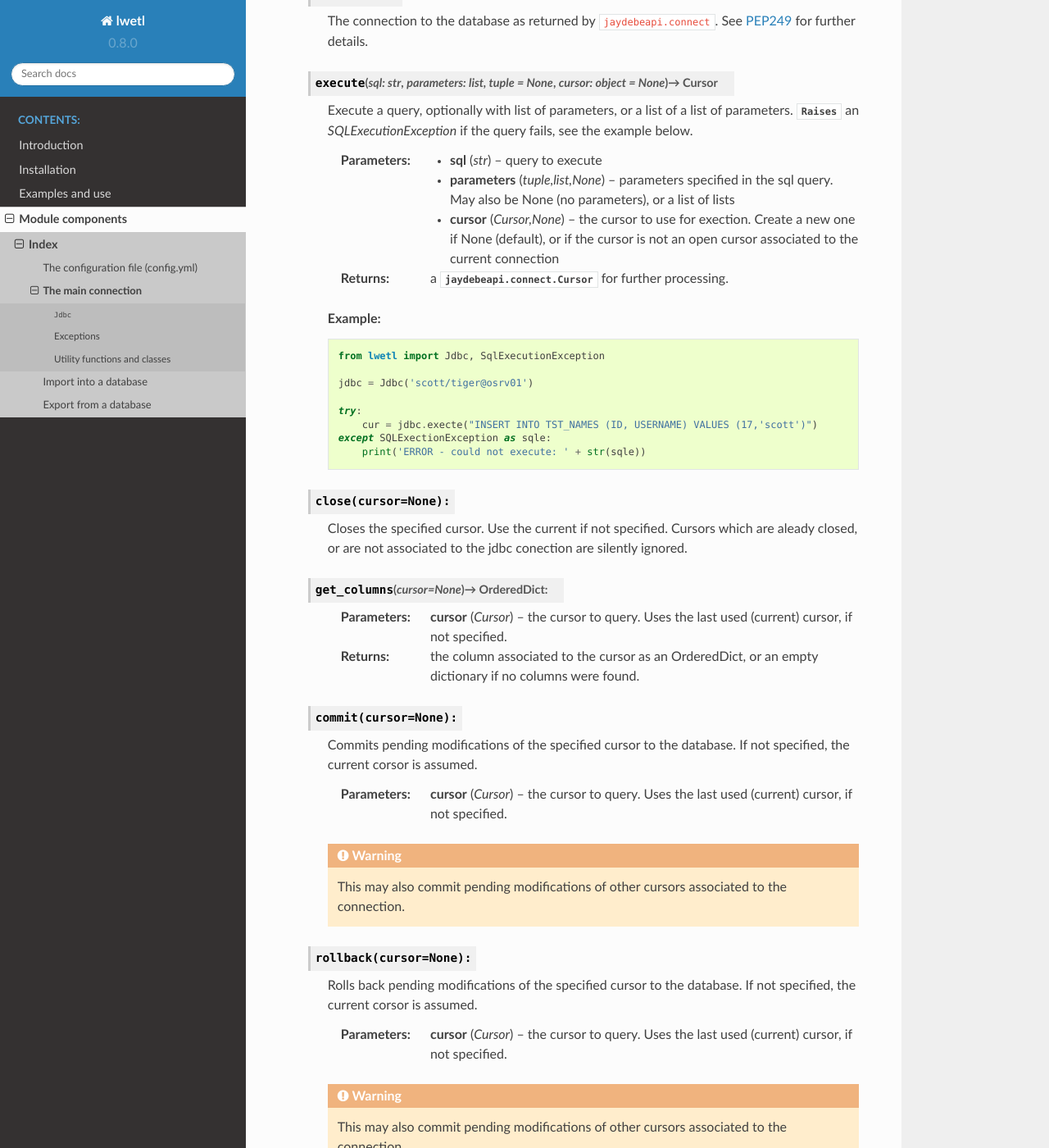
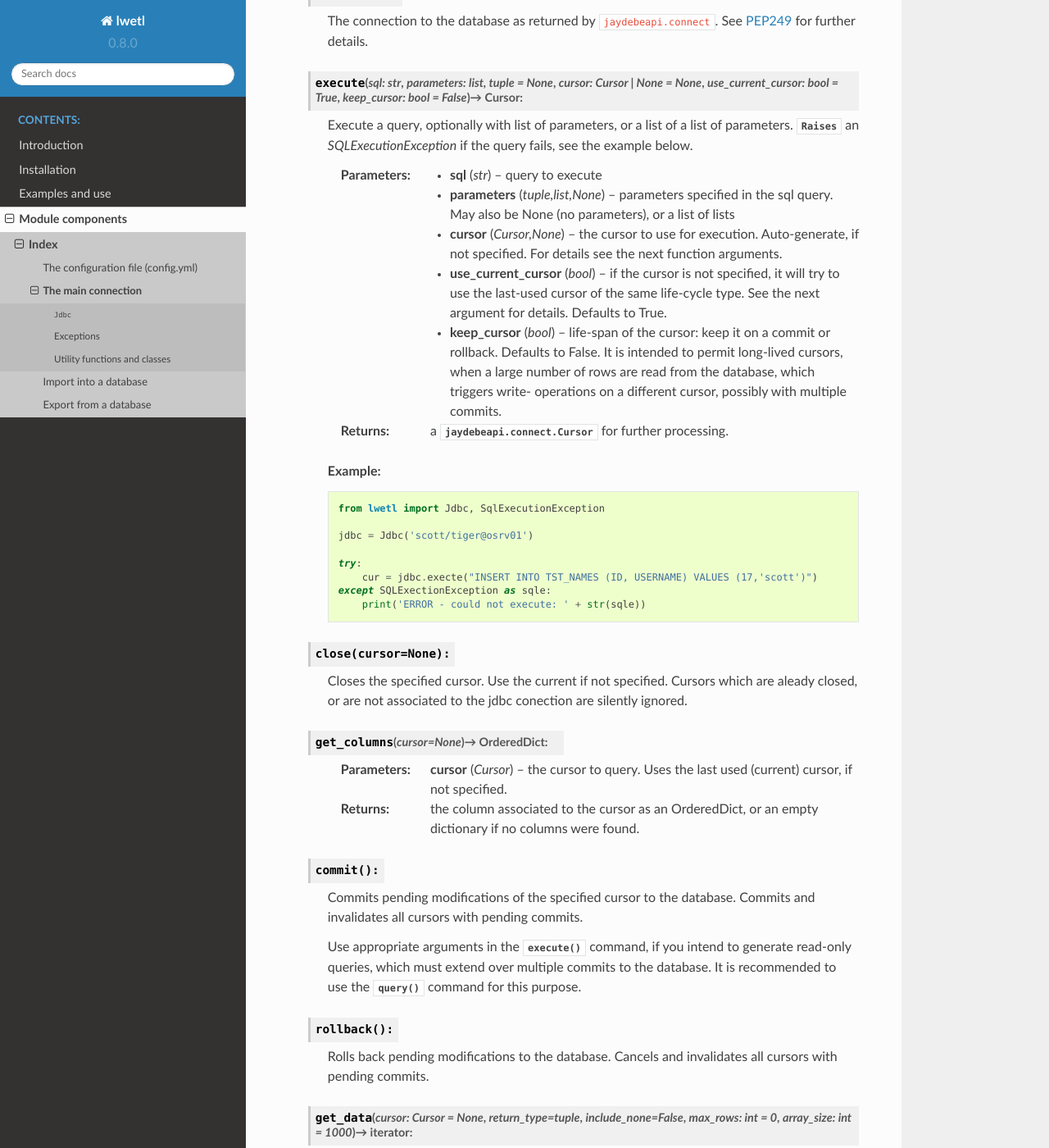
Before and after one commit to rene-bakker-it/lwetl, a Sphinx documentation site: the page built from docs/components/connection.rst, in a window 1280 px wide and 1400 px high, scrolled down 879 px. Shown: the whole window at 82% size. Built offline with Sphinx 7.4.7 and the Read the Docs theme 2.0.0, drawn with Linux system fonts in a browser that asks for light colours.

Commit message:
Update docu

```diff
--- a/docs/components/connection.rst
+++ b/docs/components/connection.rst
@@ -45,7 +45,7 @@ The class ``Jdbc`` creates a connection to a database, which remains open until
         The connection to the database as returned by ``jaydebeapi.connect``. See PEP249_  for further details.
 
 
-    .. function:: execute(sql: str, parameters: (list, tuple) = None, cursor: object = None) -> Cursor
+    .. function:: execute(sql: str, parameters: (list, tuple) = None, cursor: Union[Cursor, None] = None, use_current_cursor: bool = True, keep_cursor: bool = False) -> Cursor:
 
         Execute a query, optionally with list of parameters, or a list of a list of parameters. :exc:`Raises` an
         `SQLExecutionException` if the query fails, see the example below.
@@ -57,8 +57,17 @@ The class ``Jdbc`` creates a connection to a database, which remains open until
             parameters specified in the sql query. May also be None (no parameters), or a list of lists
 
         :arg Cursor,None cursor:
-            the cursor to use for exection. Create a new one if None (default), or if the cursor is not an open cursor
-            associated to the current connection
+            the cursor to use for execution. Auto-generate, if not specified. For details see the next
+            function arguments.
+
+        :arg bool use_current_cursor:
+            if the cursor is not specified, it will try to use the last-used cursor of the same life-cycle type.
+            See the next argument for details. Defaults to True.
+
+        :arg bool keep_cursor:
+            life-span of the cursor: keep it on a commit or rollback. Defaults to False. It is intended to permit
+            long-lived cursors, when a large number of rows are read from the database, which triggers write-
+            operations on a different cursor, possibly with multiple commits.
 
         :returns:
             a  :class:`jaydebeapi.connect.Cursor` for further processing.
@@ -92,26 +101,18 @@ The class ``Jdbc`` creates a connection to a database, which remains open until
             the column associated to the cursor as an OrderedDict, or an empty dictionary if no columns were found.
 
 
-    .. function:: commit(cursor=None):
+    .. function:: commit():
 
-        Commits pending modifications of the specified cursor to the database. If not specified, the current corsor
-        is assumed.
+        Commits pending modifications of the specified cursor to the database. Commits and invalidates all cursors
+        with pending commits.
 
-        :arg Cursor cursor:
-            the cursor to query. Uses the last used (current) cursor, if not specified.
+        Use appropriate arguments in the :func:`execute()` command, if you intend to generate read-only queries,
+        which must extend over multiple commits to the database. It is recommended to use the :func:`query()`
+        command for this purpose.
 
-        .. warning:: This may also commit pending modifications of other cursors associated to the connection.
+    .. function:: rollback():
 
-
-    .. function:: rollback(cursor=None):
-
-        Rolls back pending modifications of the specified cursor to the database. If not specified, the current
-        corsor is assumed.
-
-        :arg Cursor cursor:
-            the cursor to query. Uses the last used (current) cursor, if not specified.
-
-        .. warning:: This may also commit pending modifications of other cursors associated to the connection.
+        Rolls back pending modifications to the database. Cancels and invalidates all cursors with pending commits.
 
 
     .. function:: get_data(cursor: Cursor = None, return_type=tuple, include_none=False, max_rows: int = 0, array_size: int = 1000)-> iterator:
```
